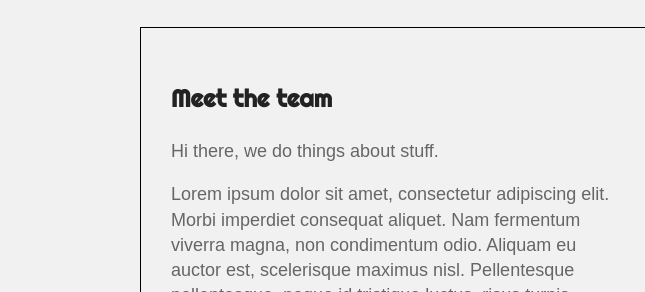
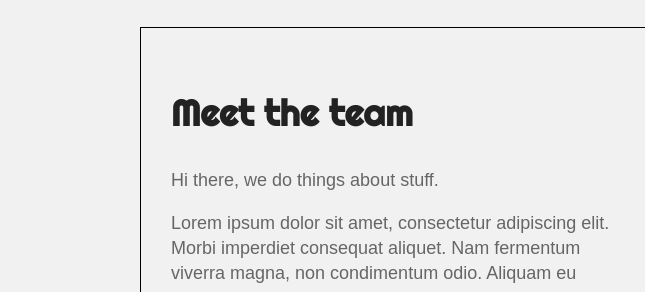
Before and after one commit to alexandraherft/CCPAP4-2020-T1, a plain HTML site: page about.html in a window 1280 px wide. Shown: the part 371-663 px from the top of the page, 0-645 px from the left. Drawn offline with Linux system fonts and the light colour scheme.

Commit message:
fix heading structure mistake

```diff
--- a/about.html
+++ b/about.html
@@ -76,7 +76,7 @@
 
         <div class="news-content">
 
-          <h3>Meet the team</h3>
+          <h2>Meet the team</h2>
           <p>Hi there, we do things about stuff.</p>
           <p>Lorem ipsum dolor sit amet, consectetur adipiscing elit. Morbi imperdiet consequat aliquet. Nam fermentum
             viverra magna, non condimentum odio. Aliquam eu auctor est, scelerisque maximus nisl. Pellentesque
```
